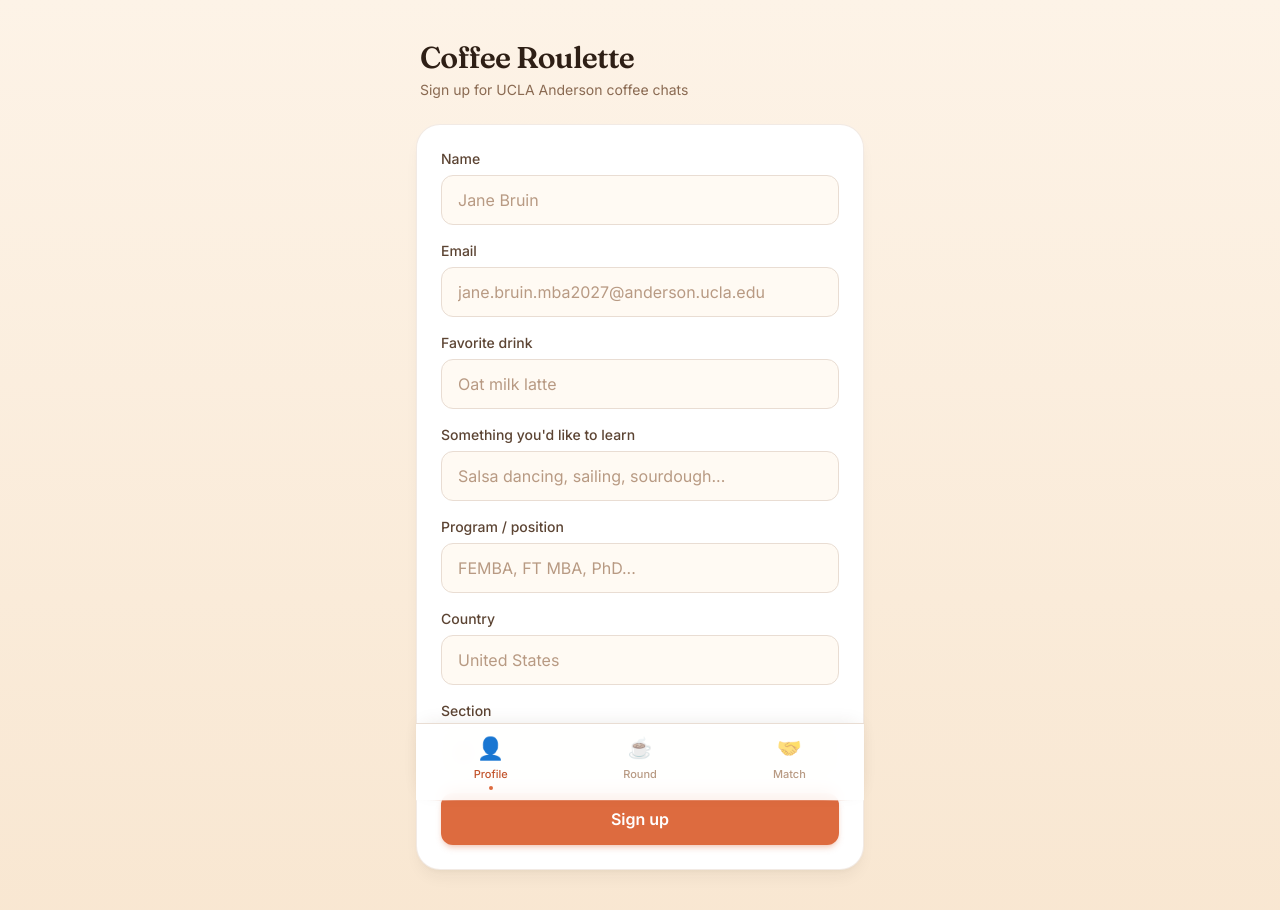
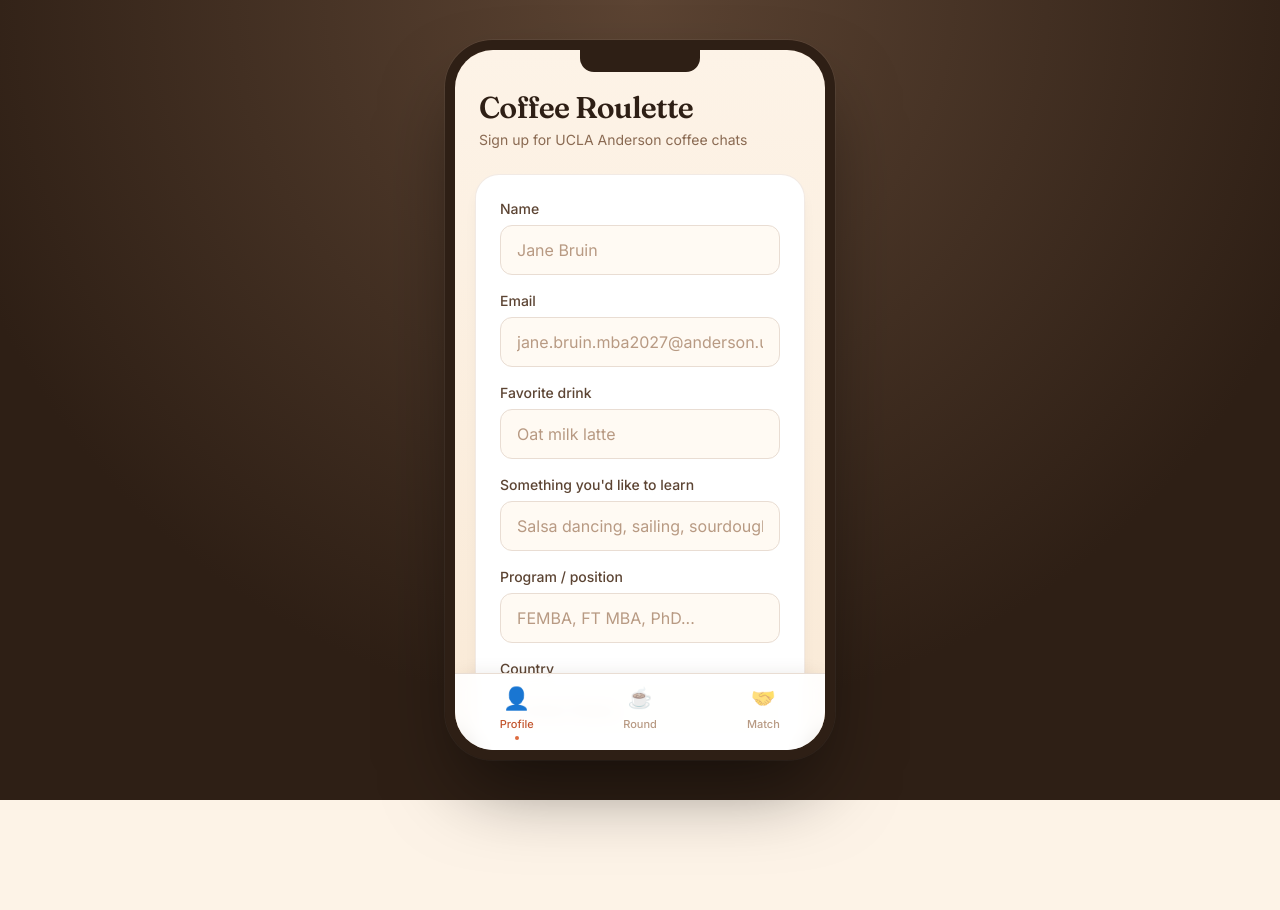
Before and after one commit to aiPmDev-droid/buildathon-2026, a React (Vite) app: page / in a window 1280 px wide. Shown: the top 910 px of the page. After the commit the page ends 800 px from the top, so only its background shows below. Built offline with nearby package versions, Linux system fonts and the light colour scheme.

Commit message:
Add phone-frame device mockup for desktop viewers; full-bleed on real phones

```diff
--- a/src/App.jsx
+++ b/src/App.jsx
@@ -1,6 +1,7 @@
 import { useEffect, useState } from "react"
 import { getPerson } from "./api"
 import BottomTabBar from "./components/BottomTabBar"
+import PhoneFrame from "./components/PhoneFrame"
 import SignupScreen from "./components/SignupScreen"
 import RoundScreen from "./components/RoundScreen"
 import MatchScreen from "./components/MatchScreen"
@@ -31,7 +32,7 @@
   }
 
   return (
-    <>
+    <PhoneFrame>
       {tab === "profile" && <SignupScreen profile={profile} onSignedUp={handleSignedUp} />}
       {tab === "round" && (
         <RoundScreen
@@ -42,6 +43,6 @@
       )}
       {tab === "match" && <MatchScreen profile={profile} refreshKey={matchRefreshKey} />}
       <BottomTabBar active={tab} onChange={setTab} />
-    </>
+    </PhoneFrame>
   )
 }
--- /dev/null
+++ b/src/components/PhoneFrame.jsx
@@ -0,0 +1,10 @@
+export default function PhoneFrame({ children }) {
+  return (
+    <div className="phone-stage">
+      <div className="phone-frame">
+        <div className="phone-notch" />
+        {children}
+      </div>
+    </div>
+  )
+}
--- a/src/components/ui.jsx
+++ b/src/components/ui.jsx
@@ -1,6 +1,6 @@
 export function Screen({ title, subtitle, children }) {
   return (
-    <div className="min-h-screen bg-gradient-to-b from-cream-100 to-cream-200 pb-28 pt-10 px-5">
+    <div className="min-h-full bg-gradient-to-b from-cream-100 to-cream-200 pb-28 pt-10 px-5">
       <div className="mx-auto max-w-md">
         {title && (
           <header className="mb-6 px-1">
--- a/src/index.css
+++ b/src/index.css
@@ -46,3 +46,64 @@
     color: var(--color-coffee-900);
   }
 }
+
+/* Phone-frame presentation shell.
+   Mobile-first: on a real phone the "frame" is just the viewport (no
+   chrome). Above 640px it becomes a device mockup so the app reads as a
+   phone app even when opened on a laptop browser. */
+.phone-stage {
+  min-height: 100dvh;
+  width: 100%;
+  background-color: var(--color-cream-100);
+}
+
+.phone-frame {
+  position: relative;
+  width: 100%;
+  height: 100dvh;
+  overflow-y: auto;
+  overflow-x: hidden;
+  background-color: var(--color-cream-100);
+  /* Any transform value makes this the containing block for `position:
+     fixed` descendants (BottomTabBar), pinning it to the frame instead
+     of the browser viewport. */
+  transform: translateZ(0);
+}
+
+.phone-notch {
+  display: none;
+}
+
+@media (min-width: 640px) {
+  .phone-stage {
+    display: flex;
+    align-items: center;
+    justify-content: center;
+    padding: 2.5rem 1rem;
+    background: radial-gradient(circle at 50% 0%, var(--color-coffee-700), var(--color-coffee-900) 70%);
+  }
+
+  .phone-frame {
+    width: 390px;
+    height: 844px;
+    max-height: min(844px, calc(100dvh - 5rem));
+    border-radius: 3rem;
+    border: 10px solid var(--color-coffee-900);
+    box-shadow:
+      0 40px 80px -20px rgba(0, 0, 0, 0.55),
+      0 0 0 1px rgba(255, 255, 255, 0.06);
+  }
+
+  .phone-notch {
+    display: block;
+    position: fixed;
+    top: 0;
+    left: 50%;
+    transform: translateX(-50%);
+    width: 120px;
+    height: 22px;
+    background-color: var(--color-coffee-900);
+    border-radius: 0 0 14px 14px;
+    z-index: 40;
+  }
+}
```
